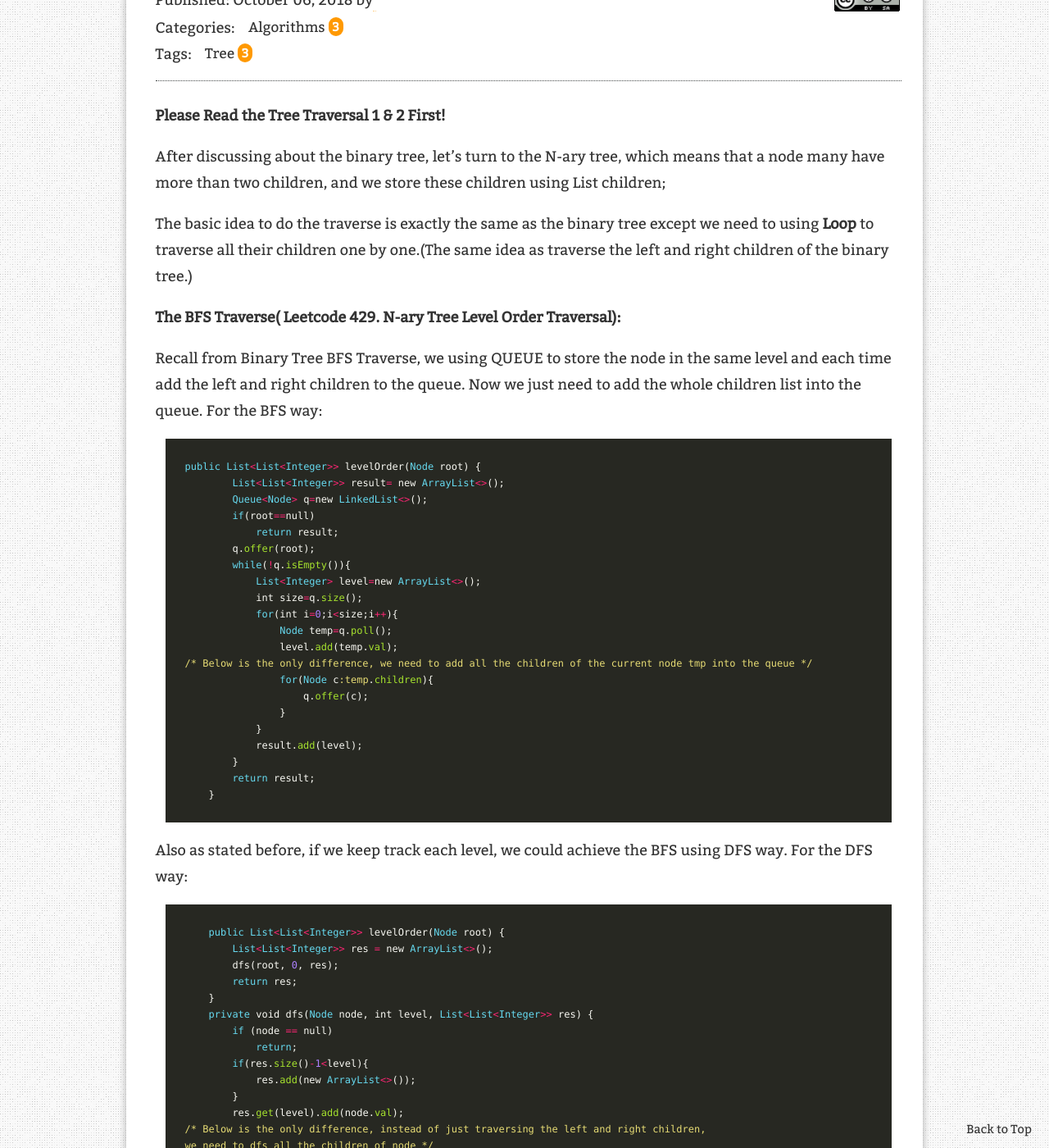
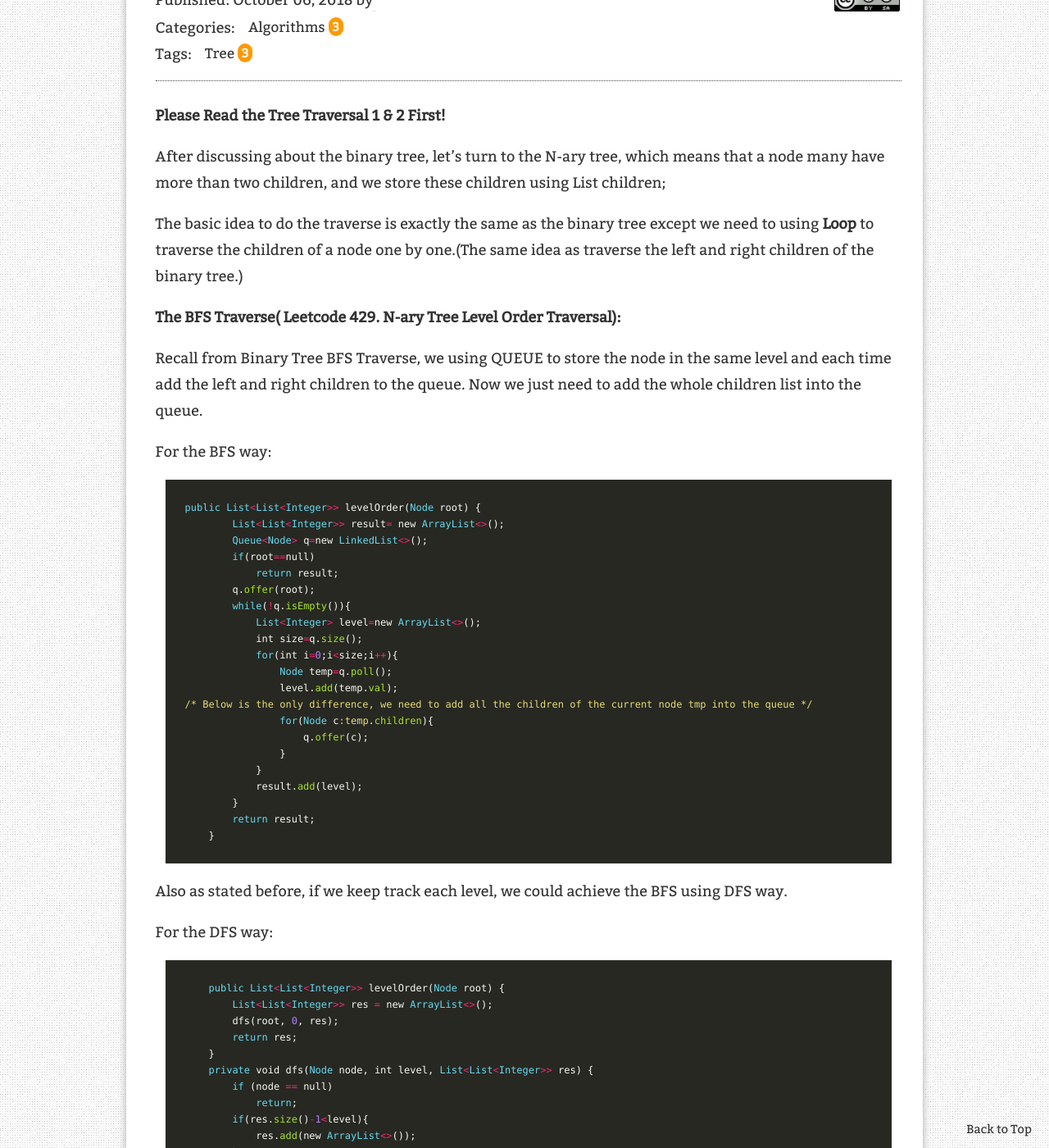
Before and after one commit to SifanStephanie/SifanStephanie.github.io, a Jekyll site: the page built from _posts/2018-10-06-Tree-Traversal-3.md, in a window 1280 px wide and 1400 px high, scrolled down 222 px. Shown: the whole window at 82% size. Built offline with Jekyll 4.4.1, drawn with Linux system fonts in a browser that asks for light colours; comment, search, counter and statistics services are not loaded.

Commit message:
tree traverse 3 2.0

```diff
--- a/_posts/2018-10-06-Tree-Traversal-3.md
+++ b/_posts/2018-10-06-Tree-Traversal-3.md
@@ -13,11 +13,12 @@ redirect_from:
 
 After discussing about the binary tree, let’s turn to the N-ary tree, which means that a node many have more than two children, and we store these children using List<Node> children;
 
-The basic idea to do the traverse is exactly the same as the binary tree except we need to using **Loop** to traverse all their children one by one.(The same idea as traverse the left and right children of the binary tree.)
+The basic idea to do the traverse is exactly the same as the binary tree except we need to using **Loop** to traverse the children of a node one by one.(The same idea as traverse the left and right children of the binary tree.)
 
 **The BFS Traverse( Leetcode 429. N-ary Tree Level Order Traversal):**
 
 Recall from Binary Tree BFS Traverse, we using QUEUE to store the node in the same level and each time add the left and right children to the queue. Now we just need to add the whole children list into the queue.
+
 For the BFS way:
 ~~~ ruby
 public List<List<Integer>> levelOrder(Node root) {
@@ -44,6 +45,7 @@ public List<List<Integer>> levelOrder(Node root) {
 ~~~
 
 Also as stated before, if we keep track each level, we could achieve the BFS using DFS way.
+
 For the DFS way:
 ~~~ ruby
     public List<List<Integer>> levelOrder(Node root) {
```
